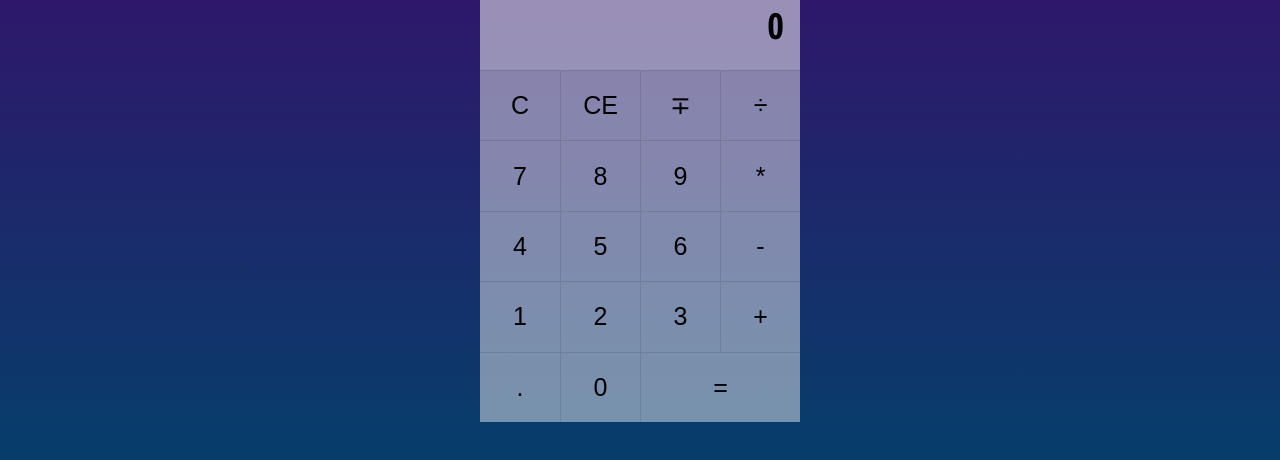
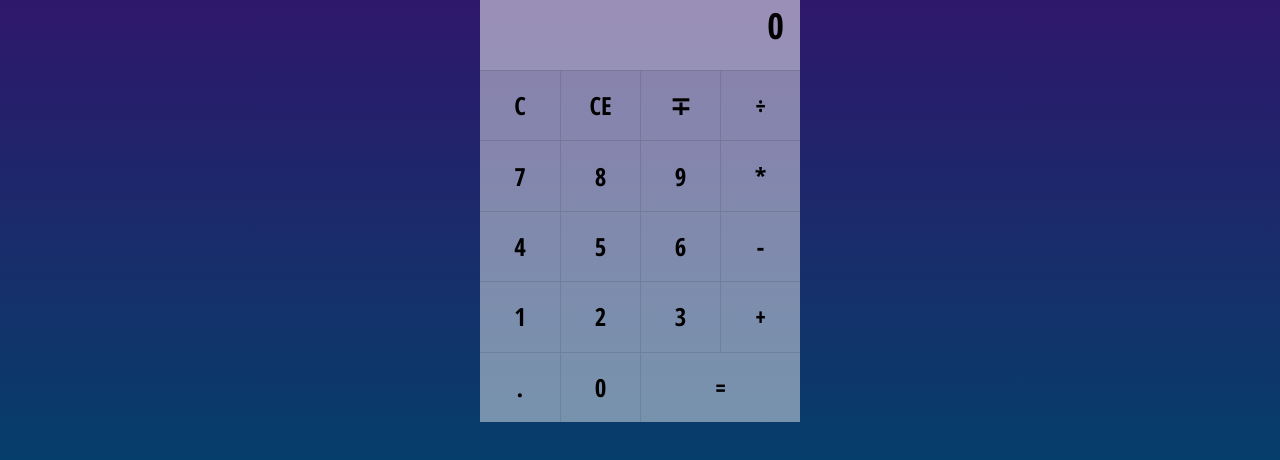
Before and after one commit to eugpoloz/fcc-js-calculator, a React (Create React App) app: page / in a window 1280 px wide. Shown: the part 276-736 px from the top of the page. Built offline with nearby package versions, Linux system fonts and the light colour scheme.

Commit message:
change styled <button> to <div> because of horizontal centering on safari

```diff
--- a/src/components/StyledCalculator.js
+++ b/src/components/StyledCalculator.js
@@ -82,7 +82,7 @@ export const ButtonContainer = styled.div`
   background-color: rgba(255,255,255,0.15);
 `;
 
-export const Button = styled.button`
+export const Button = styled.div`
   order: 0;
   flex: 1 0 ${props => props.flex ? "50%" : "25%"};
   align-self: stretch;
```
